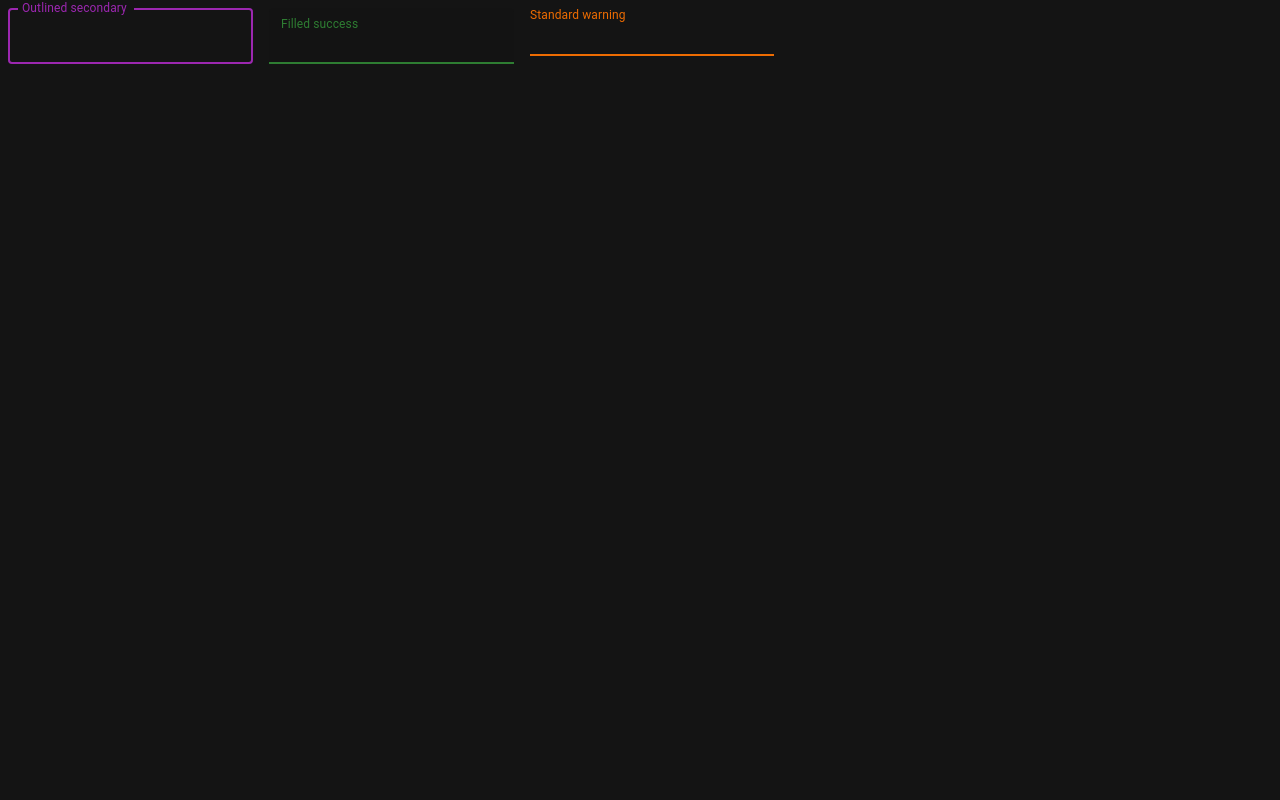
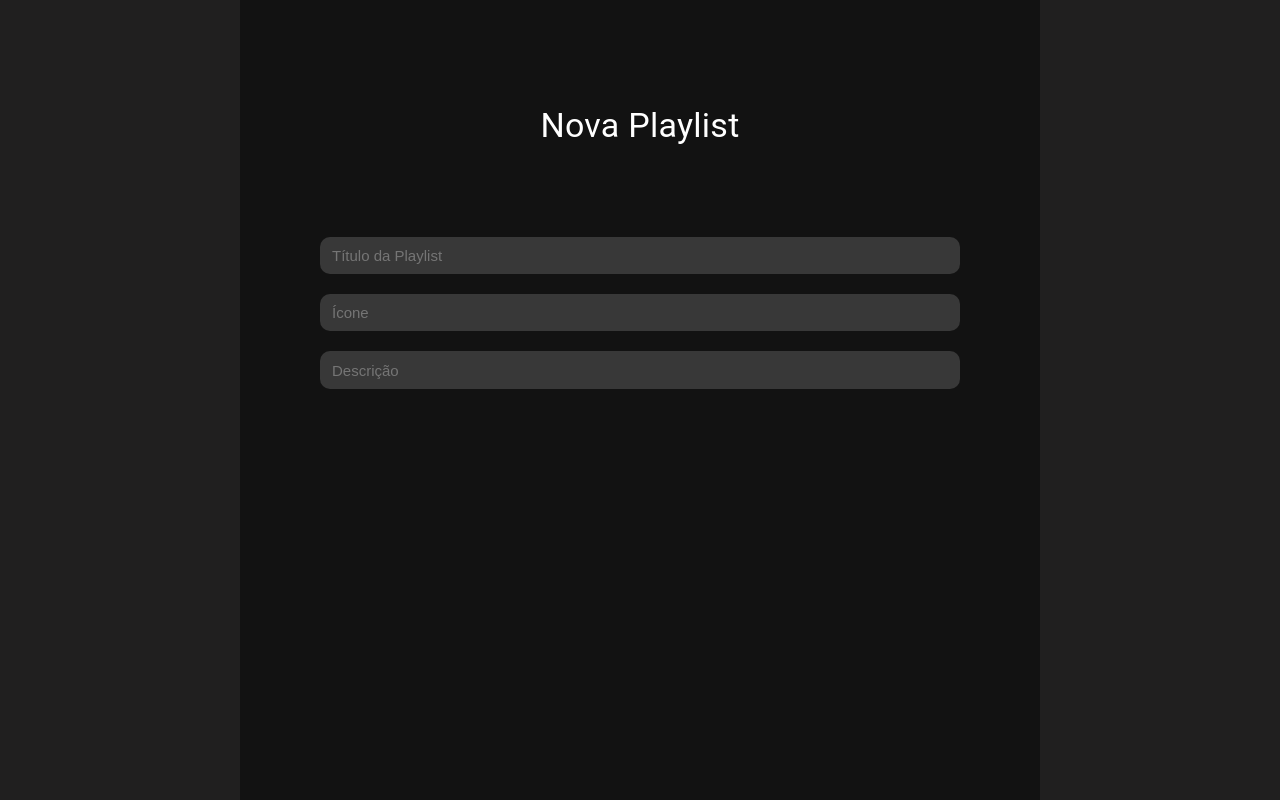
Before and after one commit to rafaelarissa/2share, a React (Create React App) app: page /new-playlist in a window 1280 px wide. Built offline with nearby package versions, Linux system fonts and the light colour scheme.

Commit message:
feat: layout new playlist

```diff
--- a/src/assets/css/style.css
+++ b/src/assets/css/style.css
@@ -7,7 +7,7 @@
 
 body {
   font-family: "Lexend Deca", sans-serif;
-  background-color: #141414;
+  background-color: #201f1f;
   color: #ffffff;
   font-weight: 300;
 }
--- a/src/pages/AddPlaylist/index.js
+++ b/src/pages/AddPlaylist/index.js
@@ -1,30 +1,36 @@
-import { FormControl, TextField } from "@mui/material";
+import { TextField, Typography } from "@mui/material";
 import Box from "@mui/material/Box";
-import { createTheme } from "@material-ui/core/styles";
+import Paper from "@mui/material/Paper";
+import { Container, Input, TitleScreen } from "./style";
+
+const styles = {
+  display: "flex",
+  flexDirection: "column",
+  alignItems: "center",
+
+  width: "100vw",
+  maxWidth: "800px",
+  height: "100vh",
+
+  paddingTop: "55px",
+  margin: "0 auto",
+
+  gap: "20px",
+  bgcolor: "#121212",
+};
 
 export default function AddPlaylist() {
   return (
-    <Box
-      component="form"
-      sx={{
-        "& > :not(style)": { m: 1, width: "25ch" },
-      }}
-      noValidate
-      autoComplete="off"
-    >
-      <TextField label="Outlined secondary" color="secondary" focused />
-      <TextField
-        label="Filled success"
-        variant="filled"
-        color="success"
-        focused
-      />
-      <TextField
-        label="Standard warning"
-        variant="standard"
-        color="warning"
-        focused
-      />
-    </Box>
+    <Container>
+      <Box sx={styles} component="form">
+        <Typography sx={styles.title} variant="h4" component="h1">
+          <TitleScreen>Nova Playlist</TitleScreen>
+        </Typography>
+        <Paper elevation={3} />
+        <Input placeholder="Título da Playlist" />
+        <Input placeholder="Ícone" />
+        <Input className="descricao" placeholder="Descrição" />
+      </Box>
+    </Container>
   );
 }
--- a/src/pages/AddPlaylist/style.js
+++ b/src/pages/AddPlaylist/style.js
@@ -0,0 +1,37 @@
+import styled from "styled-components";
+
+const Container = styled.div`
+  width: 100vw;
+
+  display: flex;
+  flex-direction: column;
+  align-items: center;
+  justify-content: center;
+
+  max-width: 800px;
+  margin: 0 auto;
+`;
+
+const TitleScreen = styled.div`
+  display: flex;
+  margin: 50px;
+`;
+
+const Input = styled.input`
+  width: 80%;
+  height: 5%;
+  padding: 12px;
+
+  border-radius: 10px;
+  border: 1px;
+  background-color: rgba(255, 255, 255, 0.16);
+
+  color: rgba(255, 255, 255, 0.7);
+  font-size: 15px;
+
+  @media (max-width: 800px) {
+    font-size: 12px;
+  }
+`;
+
+export { Container, TitleScreen, Input };
--- a/src/pages/Home/index.js
+++ b/src/pages/Home/index.js
@@ -1,25 +1,28 @@
 import { Container } from "@mui/material";
 import axios from "axios";
 import { useEffect, useState } from "react";
+import dotenv from "dotenv";
+dotenv.config();
 
 export default function Home() {
   const [token, setToken] = useState("");
+  var spotify_client_id = process.env.SPOTIFY_CLIENT_ID;
+  var spotify_client_secret = process.env.SPOTIFY_CLIENT_SECRET;
 
   useEffect(() => {
-    axios("https://accounts.spotify.com/api/token", {
-      headers: {
-        "Content-Type": "application/x-www-form-urlencoded",
-        Authorization:
-          "Basic " +
-          btoa(
-            "e529efd86cf04fcaa28f718c2d5cdcba" +
-              ":" +
-              "ee12f3b8e1c74efabdef9c0e1fc12ab5"
-          ),
-      },
-      data: "grant_type=client_credentials",
-      method: "POST",
-    })
+    axios
+      .get(
+        "https://accounts.spotify.com/authorize?response_type=code&client_id=e5b97cbfa717430682bea67a961be3b8&scope=user-read-private%20user-read-email&redirect_uri=http%3A%2F%2Flocalhost%3A8888%2Fnew-playlist&state=yM4kPxQyelGY4G4o%22"
+        // {
+        // headers: {
+        //   "Content-Type": "application/x-www-form-urlencoded",
+        //   Authorization:
+        //     "Basic " + btoa(spotify_client_id + ":" + spotify_client_secret),
+        // },
+        // data: "grant_type=client_credentials",
+        // method: "POST",
+        // }
+      )
       .then((tokenResponse) => {
         console.log(tokenResponse);
         setToken(tokenResponse.data.access_token);
```
Also changed, not shown: package.json (+5 -2 lines), 1 other file (tests, documents, lock files or other folders).
